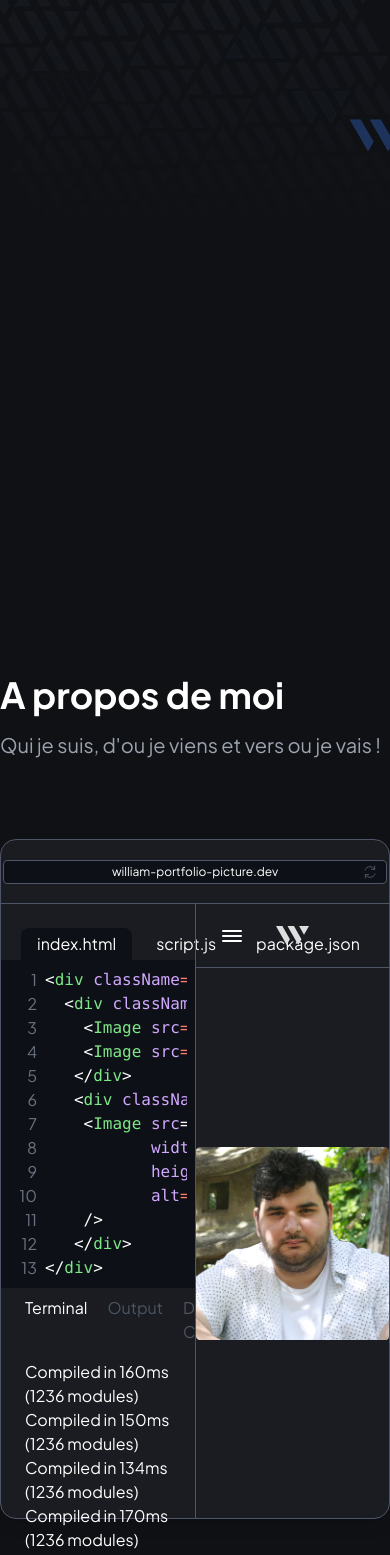
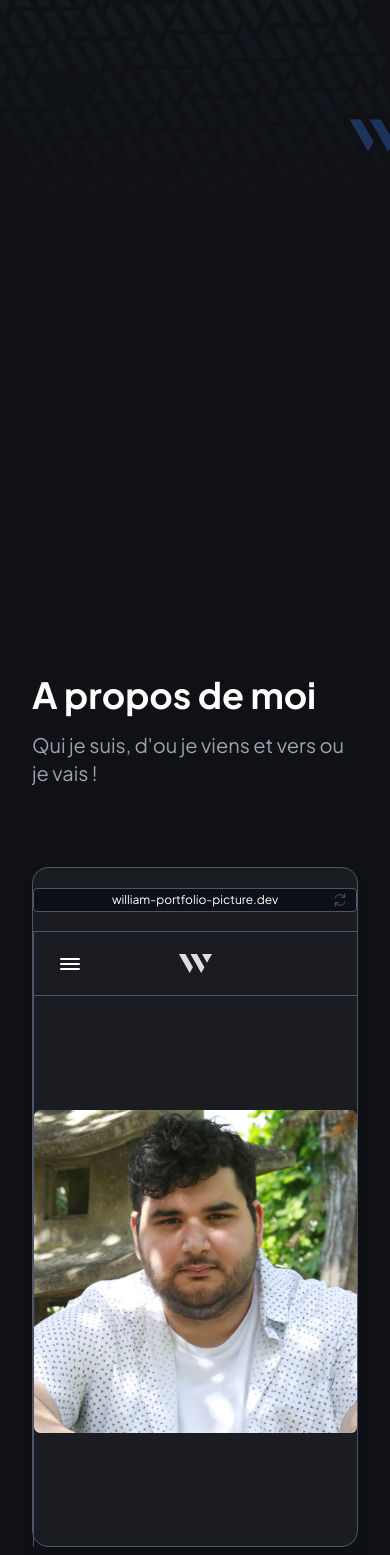
Before and after one commit to WillFDA/williamdeazevedo2024, a Next.js app: page / in a window 390 px wide. Shown: the top 1555 px of the page. Built offline with nearby package versions, Linux system fonts and the light colour scheme.

Commit message:
start responsive

```diff
--- a/app/sections/AboutMe.jsx
+++ b/app/sections/AboutMe.jsx
@@ -20,7 +20,7 @@ const AboutMe = () => {
   return (
     <section ref={targetRef} className="max-container mt-[-20vh]">
       <div className="h-[300vh] w-full">
-        <div className="sticky top-[10vh] overflow-hidden">
+        <div className="sticky top-[10vh] overflow-hidden px-8">
           <Reveal>
             <h2 className="text-4xl font-bold mb-4">A propos de moi</h2>
           </Reveal>
@@ -50,7 +50,7 @@ const AboutMe = () => {
                 </div>
               </div>
               <div className="h-[614px] flex">
-                <div className="w-1/2 flex flex-col">
+                <div className="w-1/2 lg:flex flex-col hidden">
                   <div className="h-96 flex flex-col">
                     <div className="h-16 flex items-end gap-2">
                       <span className="py-2 px-4 bg-darkgray-300 rounded-t-lg leading-none ml-5 mb-0 cursor-pointer">
@@ -100,7 +100,7 @@ const AboutMe = () => {
                     </div>
                   </div>
                 </div>
-                <div className="w-1/2 flex flex-col border-l border-darkgray-100">
+                <div className="lg:w-1/2 w-full flex flex-col border-l border-darkgray-100">
                   <div className="h-16 border-b border-darkgray-100 flex justify-center relative">
                     <Image
                       src="/Logo.svg"
```
